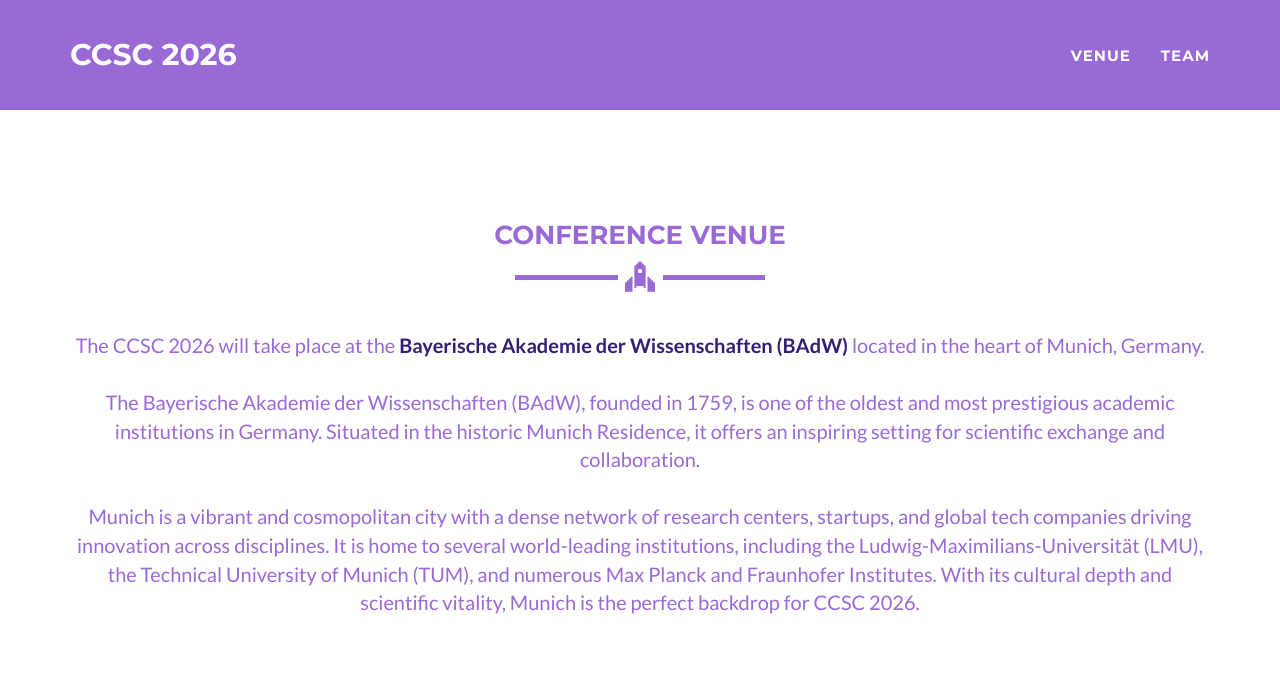
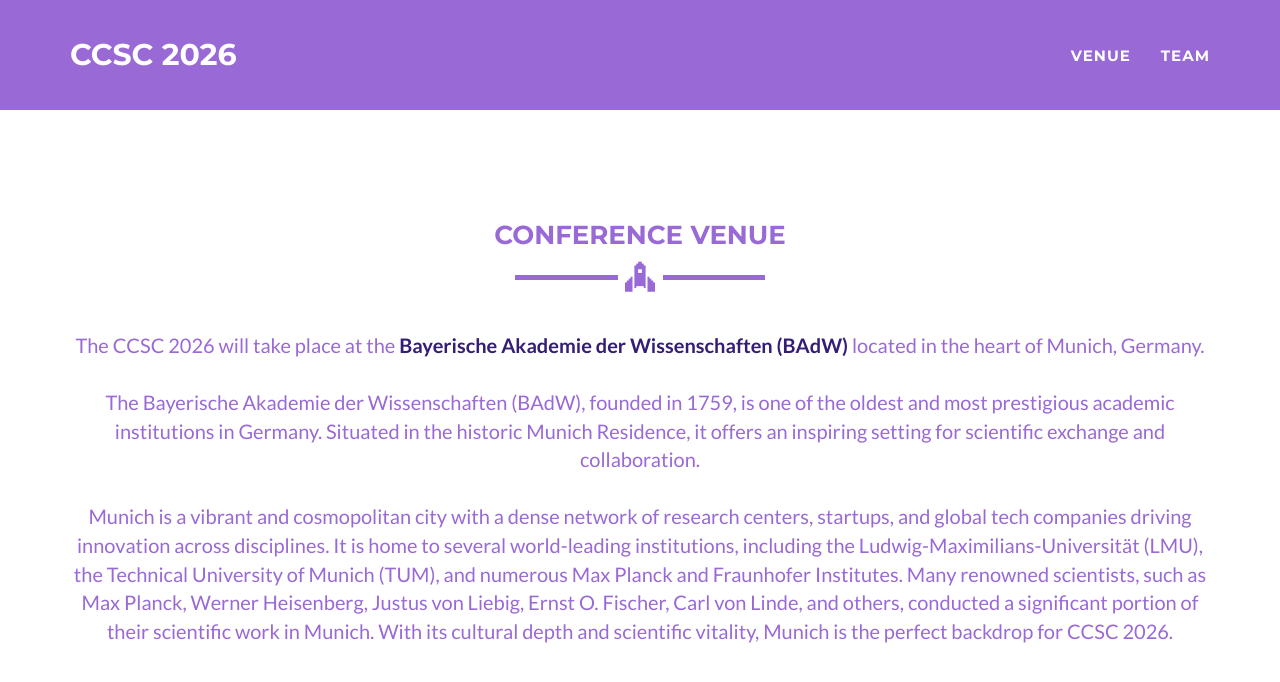
Before and after one commit to ccsc2026/ccsc2026.github.io, a Jekyll site: the page built from venue.html, in a window 1280 px wide and 900 px high, cut to the strip 0-687 px from the top of the window. Shown: the top 682 px of the strip. Built offline with Jekyll 4.4.1, drawn with Linux system fonts in a browser that asks for light colours.

Commit message:
Update venue.html
Updated venue

```diff
--- a/venue.html
+++ b/venue.html
@@ -17,6 +17,7 @@ layout: page
         <br><br>
         Munich is a vibrant and cosmopolitan city with a dense network of research centers, startups, and global tech companies driving innovation across disciplines.
         It is home to several world-leading institutions, including the Ludwig-Maximilians-Universität (LMU), the Technical University of Munich (TUM), and numerous Max Planck and Fraunhofer Institutes.
+	Many renowned scientists, such as Max Planck, Werner Heisenberg, Justus von Liebig, Ernst O. Fischer, Carl von Linde, and others, conducted a significant portion of their scientific work in Munich.
         With its cultural depth and scientific vitality, Munich is the perfect backdrop for CCSC 2026.
         </p>
 	<br><br>
```
